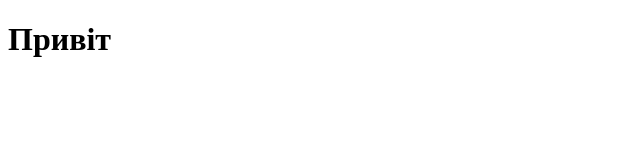
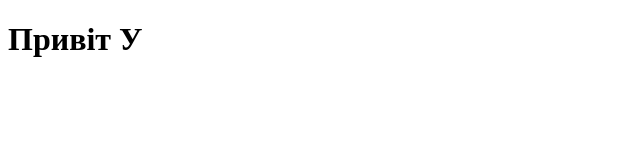
Before and after one commit to UlyanaYashan/Tutorial, a plain HTML site: page index.html in a window 1280 px wide. Shown: the full height of the page, 0-640 px from the left. Drawn offline with Linux system fonts and the light colour scheme.

Commit message:
Update index.html

```diff
--- a/index.html
+++ b/index.html
@@ -7,6 +7,6 @@
     <title>Document</title>
 </head>
 <body>
-    <h1>Привіт</h1>
+    <h1>Привіт У</h1>
 </body>
 </html>
```
